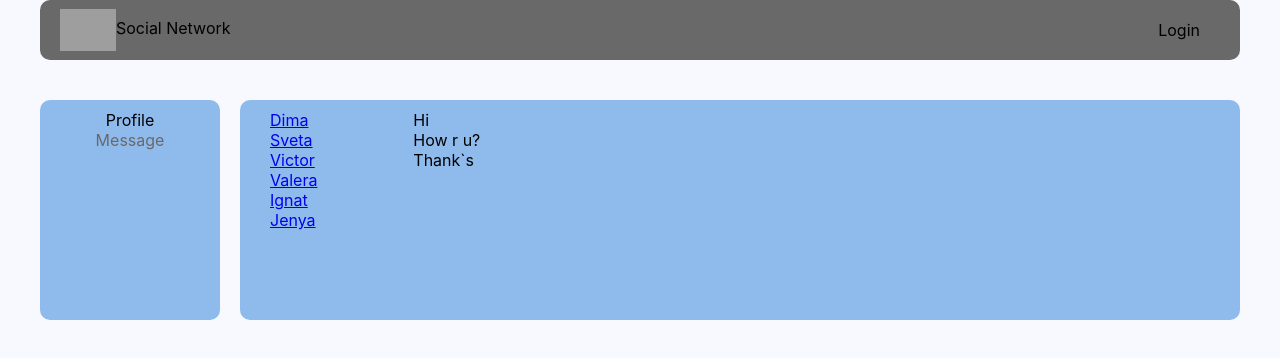
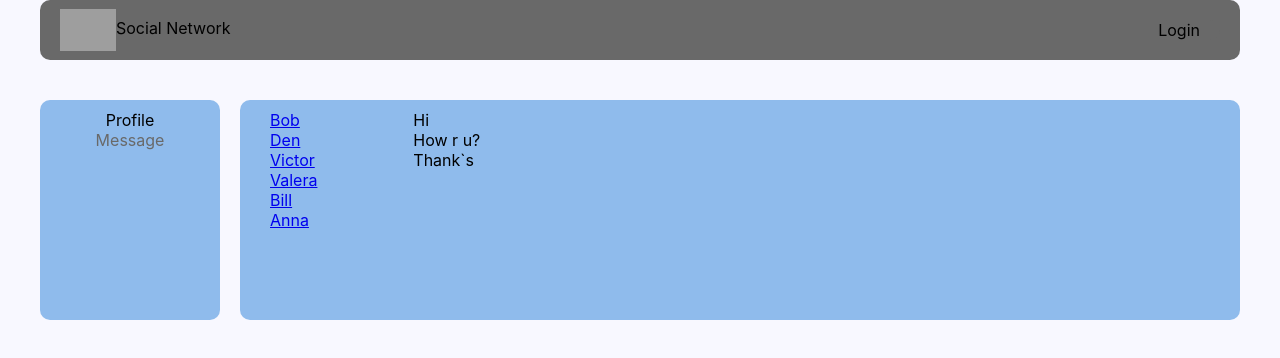
Before and after one commit to APTEMKA-87/SocialNetwork, a React (Create React App) app: page /dialogs in a window 1280 px wide. Shown: the top 358 px of the page. Built offline with nearby package versions, Linux system fonts and the light colour scheme; grey boxes are pictures that could not be loaded.

Commit message:
create State.tsx lesson 29

```diff
--- a/src/App.tsx
+++ b/src/App.tsx
@@ -6,11 +6,16 @@ import Profile from './components/Profile/Profile';
 import Dialogs, {DialogsType, MessagesType} from './components/Dialogs/Dialogs';
 import {BrowserRouter, Route} from 'react-router-dom';
 import {PostsType} from './components/Profile/MyPosts/MyPosts';
+import { RootStateType } from './Redux/State';
 
-type AppPropsType ={              // норм ли типизация, код ревью
+/*type AppPropsType ={              // норм ли типизация, код ревью
     posts: Array<PostsType>,
     dialogs: Array<DialogsType>,
     messages: Array<MessagesType>
+}*/
+
+type AppPropsType = {
+    appState: RootStateType
 }
 
 function App(props: AppPropsType) {
@@ -42,8 +47,8 @@ function App(props: AppPropsType) {
             {/*<Route path="/dialogs" component={Dialogs}/>          // переделали на render чтобы прокинуть пропсы
             <Route path="/profile" component={Profile}/>*/}
 
-            <Route path="/dialogs" render={ () => <Dialogs dialogs={props.dialogs} messages={props.messages}/>} />
-            <Route path="/profile" render={ () => <Profile posts={props.posts}/>}/>
+            <Route path="/dialogs" render={ () => <Dialogs dialogs={props.appState.dialogs} messages={props.appState.messages}/>} />
+            <Route path="/profile" render={ () => <Profile posts={props.appState.posts}/>}/>
         </div>
     </BrowserRouter>;
 }
--- /dev/null
+++ b/src/Redux/State.tsx
@@ -0,0 +1,43 @@
+type PostsType = {
+    id: number,
+    post: string,
+    likesCount: number
+}
+
+type DialogsType ={
+    id: number,
+    name: string
+}
+
+type MessagesType = {
+    id: number,
+    message: string
+}
+
+ export type RootStateType = {
+    posts: Array<PostsType>,
+    dialogs: Array<DialogsType>,
+    messages: Array<MessagesType>
+}
+
+let state: RootStateType = {
+    posts:[
+        {id: 1, post: 'Hi', likesCount: 0},
+        {id: 2, post: 'Bye', likesCount: 10}
+    ],
+    dialogs:[
+        {id: 1, name: 'Bob'},
+        {id: 2, name: 'Den'},
+        {id: 3, name: 'Victor'},
+        {id: 4, name: 'Valera'},
+        {id: 5, name: 'Bill'},
+        {id: 6, name: 'Anna'}
+    ],
+    messages:[
+        {id: 1, message: 'Hi'},
+        {id: 2, message: 'How r u?'},
+        {id: 3, message: 'Thank`s'}
+    ]
+}
+
+export default state;
--- a/src/index.tsx
+++ b/src/index.tsx
@@ -3,8 +3,11 @@ import ReactDOM from 'react-dom';
 import './index.css';
 import App from './App';
 import reportWebVitals from './reportWebVitals';
+import state from './Redux/State';
+import {PostsType} from './components/Profile/MyPosts/MyPosts';
+import {DialogsType, MessagesType} from './components/Dialogs/Dialogs';
 
-let posts = [
+/*let posts = [                                // перенесли в стейт в папке редакс
     {id: 1, post: 'Hi', likesCount: 0},
     {id: 2, post: 'Bye', likesCount: 10}
 ]
@@ -22,11 +25,17 @@ let messages = [
     {id: 1, message: 'Hi'},
     {id: 2, message: 'How r u?'},
     {id: 3, message: 'Thank`s'}
-]
+]*/
+
+/*export type StateType = {                       // пока я хз для чего эта типизация
+    posts: Array<PostsType>,
+    dialogs: Array<DialogsType>,
+    messages: Array<MessagesType>
+}*/
 
 ReactDOM.render(
     <React.StrictMode>
-        <App posts={posts} dialogs={dialogs} messages={messages}/>
+        <App appState={state}/>
     </React.StrictMode>,
     document.getElementById('root')
 );
```
